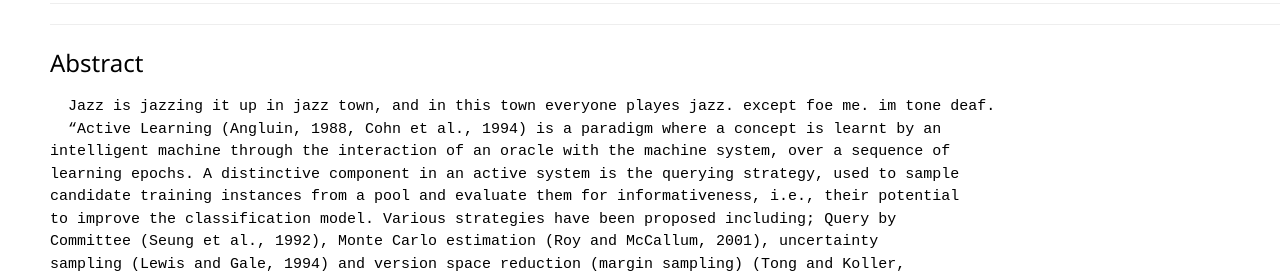
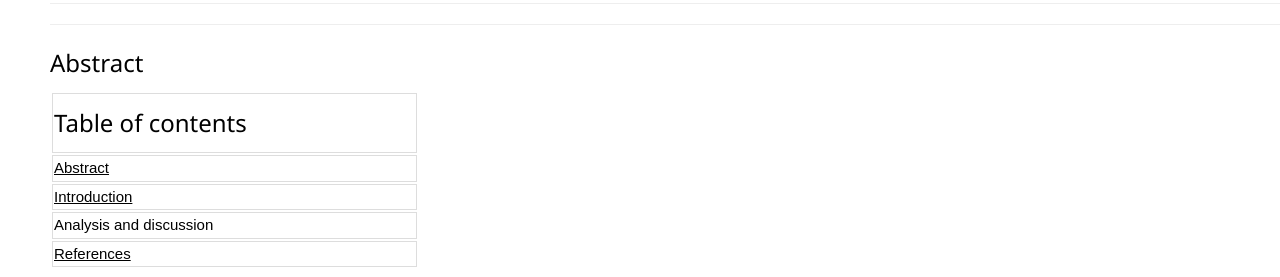
Before and after one commit to FEPSY6931411/FY6931411, a plain HTML site: page index.html in a window 1280 px wide. Shown: the part 522-799 px from the top of the page. Drawn offline with nearby package versions, Linux system fonts and the light colour scheme.

Commit message:
Add table of contents to index.html
Added a table of contents with links to sections.

```diff
--- a/index.html
+++ b/index.html
@@ -50,7 +50,28 @@
   <hr>
    <h3 id="Abstract">Abstract</h3>
 
-<p class="ex1">
+<!table of contents>
+<table>
+
+<tr>
+  <th><h3>Table of contents</h3></th>
+</tr>
+<tr>
+  <td><a href="#abstract">Abstract</td>
+</tr>
+<tr>
+  <td><a href="#Introduction">Introduction</td>
+</tr>
+<tr>
+  <td><a hre="#Analysis and discussion">Analysis and discussion</td>
+</tr>
+
+<tr>
+  <td><a href="#References">References</td>
+</tr>
+</table>
+
+  <p class="ex1">
 <pre>
   Jazz is jazzing it up in jazz town, and in this town everyone playes jazz. except foe me. im tone deaf.
   “Active Learning (Angluin, 1988, Cohn et al., 1994) is a paradigm where a concept is learnt by an
```
